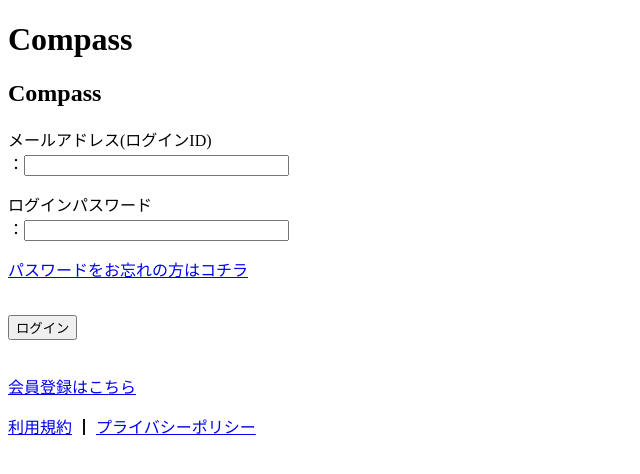
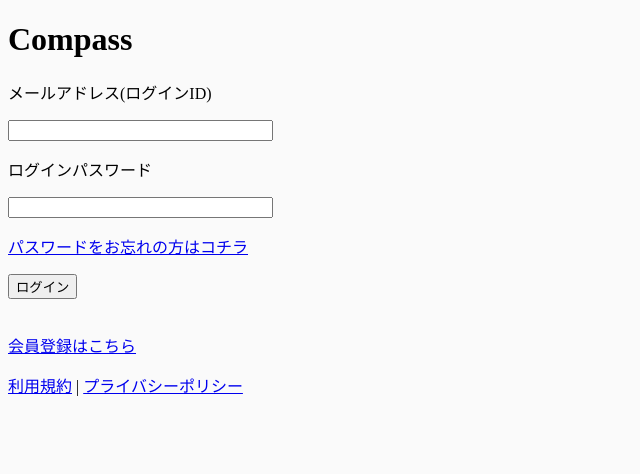
Before and after one commit to tech-is/NANPA, a CodeIgniter app: page /database/compass/login in a window 1280 px wide. Shown: the top 474 px of the page, without its empty margins (0-640 px from the left). Run offline with CodeIgniter, Linux system fonts and the light colour scheme.

Commit message:
login-view作成

```diff
--- a/src/application/controllers/Compass.php
+++ b/src/application/controllers/Compass.php
@@ -118,4 +118,8 @@ class Compass extends CI_Controller
     {
         $this->load->view('login_pages/login_form_view');
     }
+    public function login_check()
+    {
+
+    }
 }
--- a/src/application/views/login_pages/login_form_view.php
+++ b/src/application/views/login_pages/login_form_view.php
@@ -4,26 +4,24 @@
 <head>
     <title>ログイン画面</title>
     <meta charset="utf-8">
+    <link rel="stylesheet" href="<?php echo base_url()."assets/css/login.css";?>">
 </head>
 
 <body>
     <h1>Compass</h1>
+    <?php echo form_open('compass/login_check'); ?>
 
-    <h2>Compass</h2>
-
-    <form action="login_check" method="post">
-
-        <p>メールアドレス(ログインID)<br> ：<input type="text" name="mail" size="30"></p>
-        <p>ログインパスワード<br> ：<input type="text" name="password" size="30"></p>
-        <p><a href="forget-pass">パスワードをお忘れの方はコチラ</a></p>
-        <br>
-
+        <p>メールアドレス(ログインID)</p>
+        <input type="email" name="email" value="<?php echo set_value('email');?>" size="30"/>
+        <p>ログインパスワード</p>
+        <input type="password" name="password" value="<?php echo set_value('password');?>" size="30"/>
+        <p><a href="<?php echo base_url()."forget-pass";?>">パスワードをお忘れの方はコチラ</a></p>
         <input type="submit" value="ログイン">
 
     </form>
     <br>
     <p><a href="<?php echo base_url() . "compass/register_mail_form"; ?>">会員登録はこちら</a>
-    <p><a href="<?php echo base_url() . "compass/terms"; ?>">利用規約</a> ┃ <a href="<?php echo base_url() . "compass/privacy"; ?>">プライバシーポリシー</a></p>
+    <p><a href="<?php echo base_url() . "compass/terms"; ?>">利用規約</a> | <a href="<?php echo base_url() . "compass/privacy"; ?>">プライバシーポリシー</a></p>
 
 </body>
 
--- a/src/application/views/register_pages/register_view.php
+++ b/src/application/views/register_pages/register_view.php
@@ -11,13 +11,13 @@
 	<h1>会員登録画面</h1>
 	<?php echo form_open('compass/register_check'); ?>
 
-		<h5>メールアドレス(ログインID)</h5>
+		<p>メールアドレス(ログインID)</p>
 		<?php echo form_error('email'); ?>
 		<input type="email" name="email" value="<?php echo set_value('email'); ?>" size="30" />
-		<h5>パスワード</h5>
+		<p>パスワード</p>
 		<?php echo form_error('password'); ?>
 		<input type="password" name="password" value="<?php echo set_value('password'); ?>" size="30" />
-		<h5>パスワード確認</h5>
+		<p>パスワード確認</p>
 		<?php echo form_error('cpassword'); ?>
 		<input type="password" name="cpassword"value="<?php echo set_value('cpassword'); ?>" size="30" /></p>
 		<div>
```
